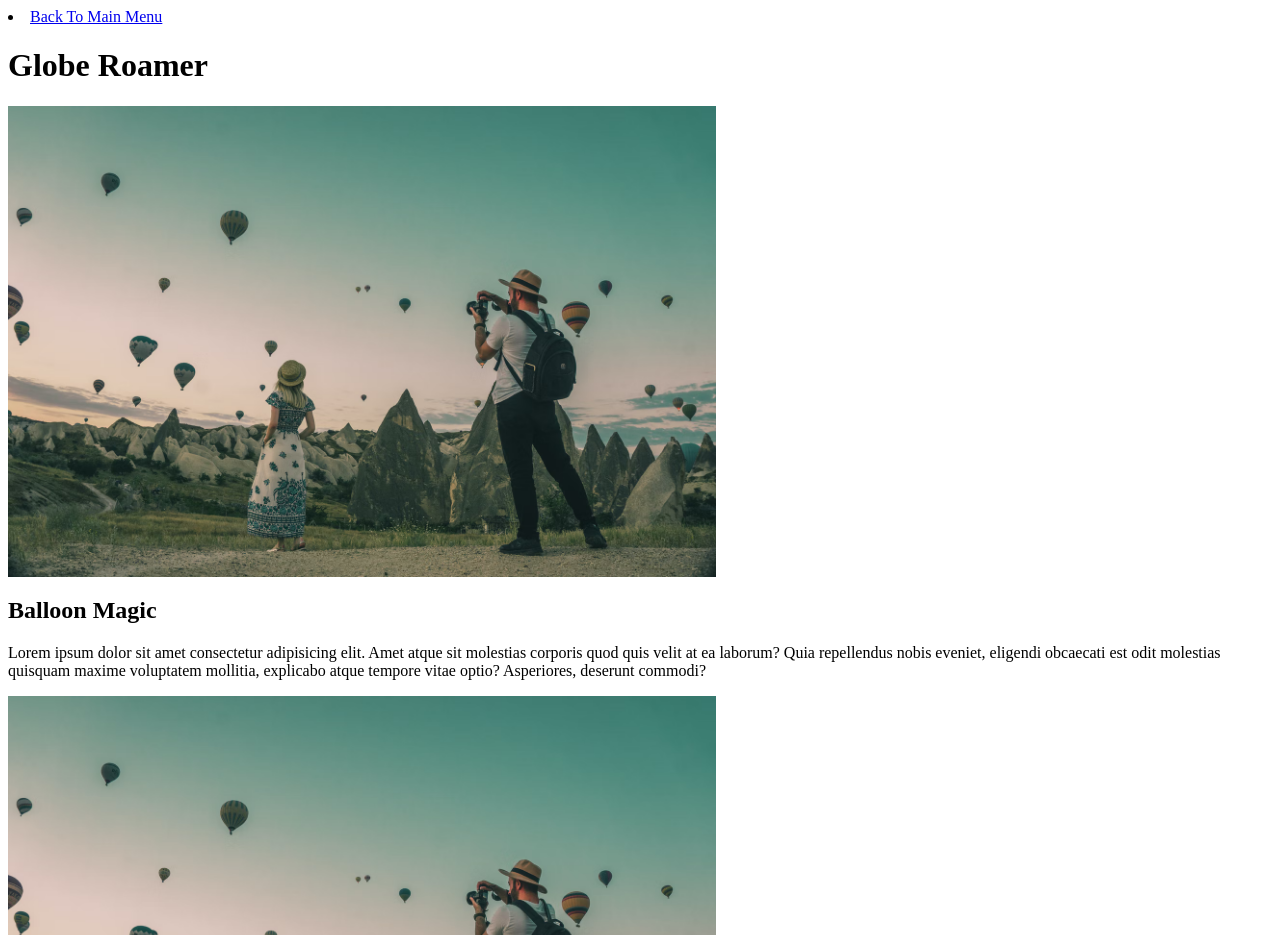
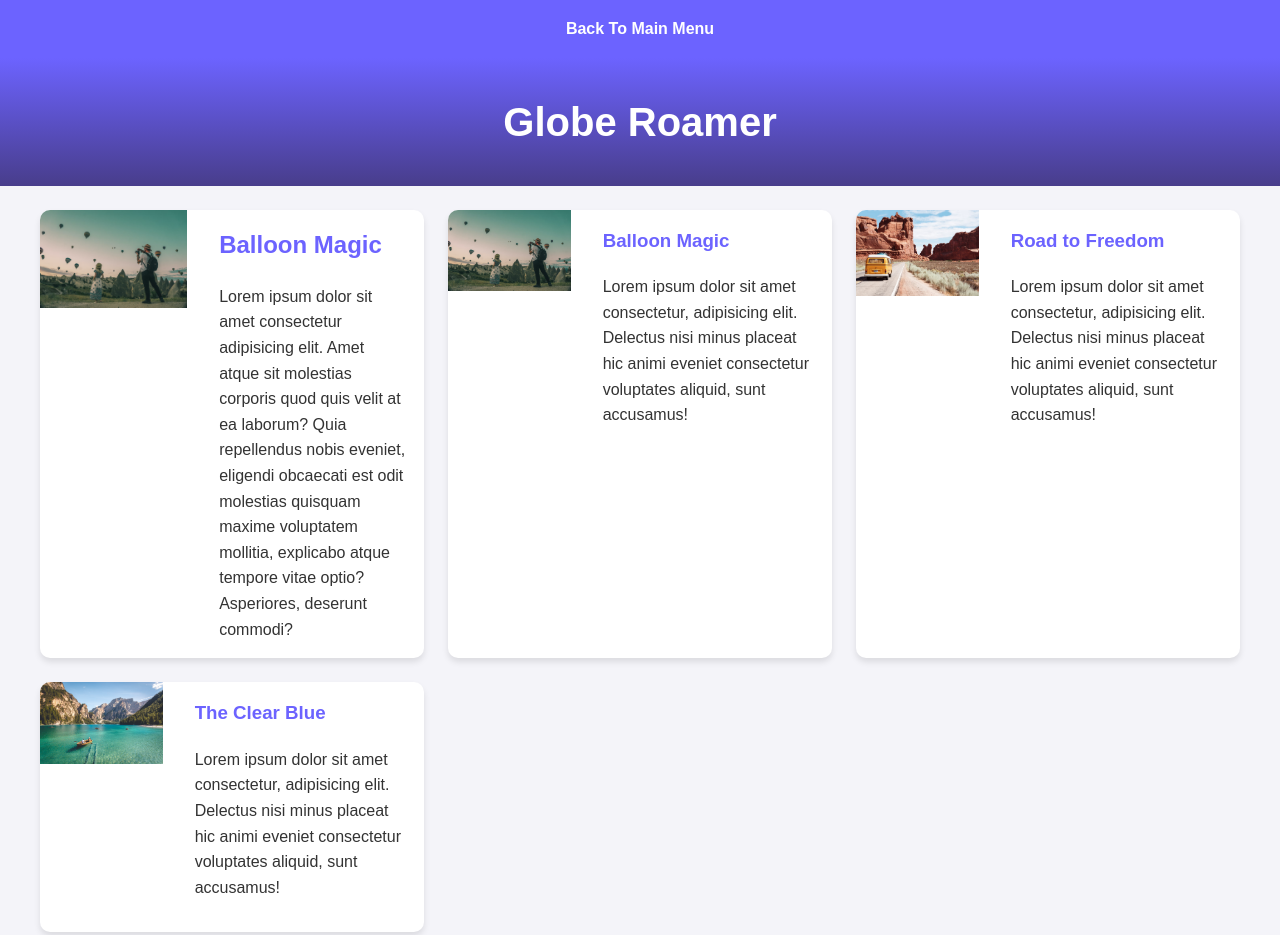
Before and after one commit to PrinceTampi/WebDes, a plain HTML site: page gridMulti-column/index.html in a window 1280 px wide. Shown: the top 935 px of the page. Drawn offline with Linux system fonts and the light colour scheme.

Commit message:
memperbarui beberapa css dalam tiap folder

```diff
--- /dev/null
+++ b/Grid/grid-layout.css
@@ -0,0 +1,98 @@
+* {
+    margin: 0;
+    padding: 0;
+    box-sizing: border-box;
+}
+
+html, body {
+    width: 100%;
+    height: 100%;
+}
+
+#Layout {
+    display: grid;
+    grid-template-rows: 100px 1fr 100px; /* header, content, footer */
+    grid-template-columns: 200px 1fr 200px; /* sidebar, content, links */
+    grid-template-areas:
+        "header header header"
+        "sidebar content links"
+        "footer footer footer";
+    width: 100vw;
+    height: 100vh;
+    font-family: Arial, sans-serif;
+    color: #333;
+}
+
+#header {
+    background-color: #f0f4f8;
+    grid-area: header;
+    text-align: center;
+    padding: 20px;
+    border-radius: 8px;
+    box-shadow: 0px 4px 8px rgba(0, 0, 0, 0.1);
+}
+
+#sidebar {
+    background-color: #e9eef3;
+    grid-area: sidebar;
+    padding: 15px;
+    border-radius: 8px;
+}
+
+#content {
+    background-color: #ffffff;
+    grid-area: content;
+    padding: 20px;
+    border-radius: 8px;
+    box-shadow: 0px 4px 8px rgba(0, 0, 0, 0.1);
+}
+
+#links {
+    background-color: #e9eef3;
+    grid-area: links;
+    padding: 15px;
+    border-radius: 8px;
+}
+
+#footer {
+    background-color: #f0f4f8;
+    grid-area: footer;
+    text-align: center;
+    padding: 20px;
+    border-radius: 8px;
+    font-size: 14px;
+    box-shadow: 0px 4px 8px rgba(0, 0, 0, 0.1);
+}
+
+h1, h2, h3 {
+    color: #333;
+    margin: 0;
+}
+
+h1 {
+    font-size: 24px;
+}
+
+h2 {
+    font-size: 18px;
+    margin-bottom: 10px;
+}
+
+p, ul {
+    font-size: 14px;
+    line-height: 1.6;
+}
+
+ul {
+    list-style-type: none;
+    padding-left: 0;
+}
+
+a {
+    color: #007bff;
+    text-decoration: none;
+}
+
+a:hover {
+    text-decoration: underline;
+}
--- /dev/null
+++ b/gridMasons/masons.css
@@ -0,0 +1,87 @@
+/* Reset basic styles */
+body {
+    margin: 0;
+    font-family: Arial, sans-serif;
+    background-color: #f9f9f9;
+    color: #333;
+  }
+
+  /* Header and navigation styles */
+  header {
+    background-color: #6c63ff;
+    color: white;
+    padding: 1rem;
+    text-align: center;
+  }
+
+  header nav {
+    display: flex;
+    justify-content: space-around;
+    align-items: center;
+    flex-wrap: wrap;
+  }
+
+  header nav a {
+    text-decoration: none;
+    color: white;
+    font-weight: bold;
+    padding: 0.5rem 1rem;
+    transition: color 0.3s;
+  }
+
+  header nav a:hover {
+    color: #f1c40f;
+  }
+
+  header h1 {
+    font-size: 2rem;
+    margin: 0.5rem 0;
+  }
+
+  /* Masonry Grid Layout */
+  main {
+    display: grid;
+    grid-template-columns: repeat(auto-fit, minmax(200px, 1fr));
+    gap: 1rem;
+    padding: 1rem;
+  }
+
+  main div {
+    background-color: #fff;
+    border: 1px solid #ddd;
+    border-radius: 8px;
+    padding: 1rem;
+    box-shadow: 0 4px 6px rgba(0, 0, 0, 0.1);
+  }
+
+  main div img {
+    width: 100%;
+    border-radius: 8px;
+  }
+
+  main .short {
+    height: auto;
+  }
+
+  main .tall {
+    height: auto;
+  }
+
+  main a {
+    color: #6c63ff;
+    text-decoration: none;
+    font-weight: bold;
+  }
+
+  main a:hover {
+    text-decoration: underline;
+  }
+
+  /* Responsive footer */
+  footer {
+    text-align: center;
+    padding: 1rem 0;
+    background-color: #6c63ff;
+    color: white;
+    margin-top: 1rem;
+  }
--- a/gridMulti-column/index.html
+++ b/gridMulti-column/index.html
@@ -3,12 +3,12 @@
   <meta charset="UTF-8">
   <meta http-equiv="X-UA-Compatible" content="IE=edge">
   <meta name="viewport" content="width=device-width, initial-scale=1.0">
-  <!-- <link rel="stylesheet" href="styles.css"> -->
+  <link rel="stylesheet" href="multigrid.css">
   <title>Multi-Column Blog Layout</title>
 </head>
 <body>
   <nav>
-    <li><a href="/main.html">Back To Main Menu</a></li>
+    <li><a href="../main.html">Back To Main Menu</a></li>
   </nav>
   <header>
     <h1>Globe Roamer</h1>
--- /dev/null
+++ b/gridMulti-column/multigrid.css
@@ -0,0 +1,116 @@
+  body {
+    margin: 0;
+    font-family: Arial, sans-serif;
+    line-height: 1.6;
+    background-color: #f4f4f9;
+    color: #333;
+  }
+
+  nav {
+    background: #6c63ff;
+    padding: 1rem;
+    text-align: center;
+  }
+
+  nav li {
+    display: inline;
+    list-style: none;
+    margin: 0 10px;
+  }
+
+  nav a {
+    text-decoration: none;
+    color: white;
+    font-weight: bold;
+    transition: color 0.3s;
+  }
+
+  nav a:hover {
+    color: #f1c40f;
+  }
+
+  header {
+    text-align: center;
+    padding: 2rem;
+    background: linear-gradient(to bottom, #6c63ff, #483d8b);
+    color: white;
+  }
+
+  header h1 {
+    margin: 0;
+    font-size: 2.5rem;
+  }
+
+  main {
+    display: grid;
+    grid-template-columns: 1fr;
+    gap: 1.5rem;
+    padding: 1.5rem;
+    max-width: 1200px;
+    margin: auto;
+  }
+
+  /* Featured Article */
+  .featured {
+    display: grid;
+    grid-template-columns: 1fr 2fr;
+    gap: 1rem;
+    background: white;
+    border-radius: 10px;
+    box-shadow: 0 4px 6px rgba(0, 0, 0, 0.1);
+    overflow: hidden;
+  }
+
+  .featured img {
+    width: 100%;
+    object-fit: cover;
+  }
+
+  .featured div {
+    padding: 1rem;
+  }
+
+  .featured h2 {
+    margin-top: 0;
+    color: #6c63ff;
+  }
+
+  .featured p {
+    margin: 0;
+  }
+
+  /* Articles */
+  article {
+    display: grid;
+    grid-template-columns: 1fr 2fr;
+    gap: 1rem;
+    background: white;
+    border-radius: 10px;
+    box-shadow: 0 4px 6px rgba(0, 0, 0, 0.1);
+    overflow: hidden;
+  }
+
+  article img {
+    width: 100%;
+    object-fit: cover;
+  }
+
+  article div {
+    padding: 1rem;
+  }
+
+  article h3 {
+    margin-top: 0;
+    color: #6c63ff;
+  }
+
+  /* Responsive Design */
+  @media (min-width: 768px) {
+    main {
+      grid-template-columns: repeat(auto-fit, minmax(300px, 1fr));
+    }
+
+    .featured {
+      grid-template-columns: 2fr 3fr;
+    }
+  }
```
Also changed, not shown: FlexBox/index.html (added, +11 -0 lines), Grid/index.html (added, +64 -0 lines), gridMasons/index (1).html (+2 -2 lines), main.html (+73 -6 lines).
